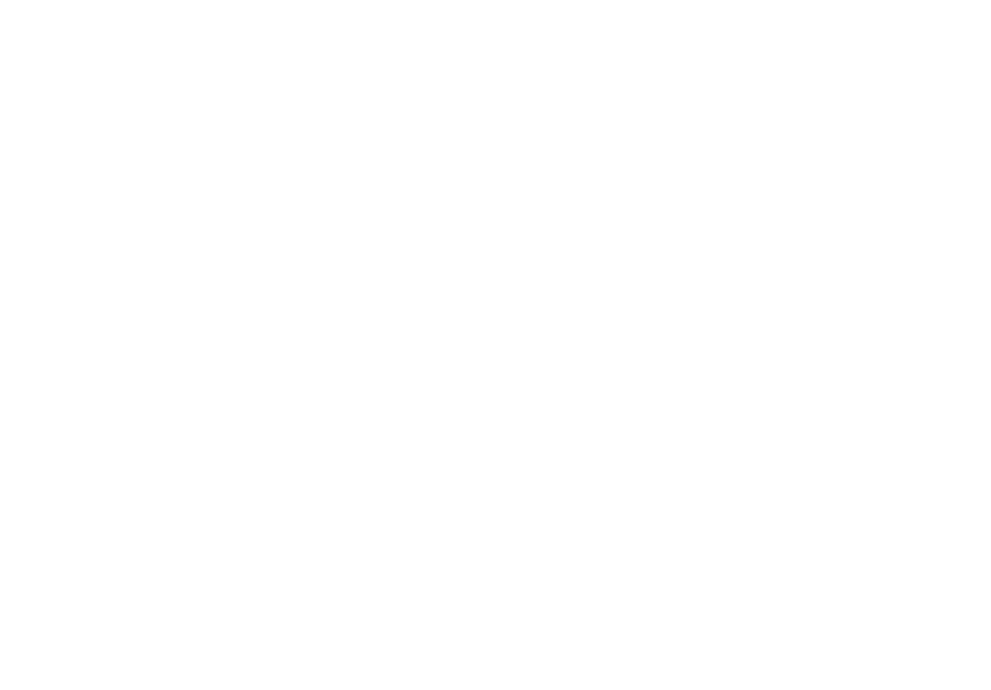
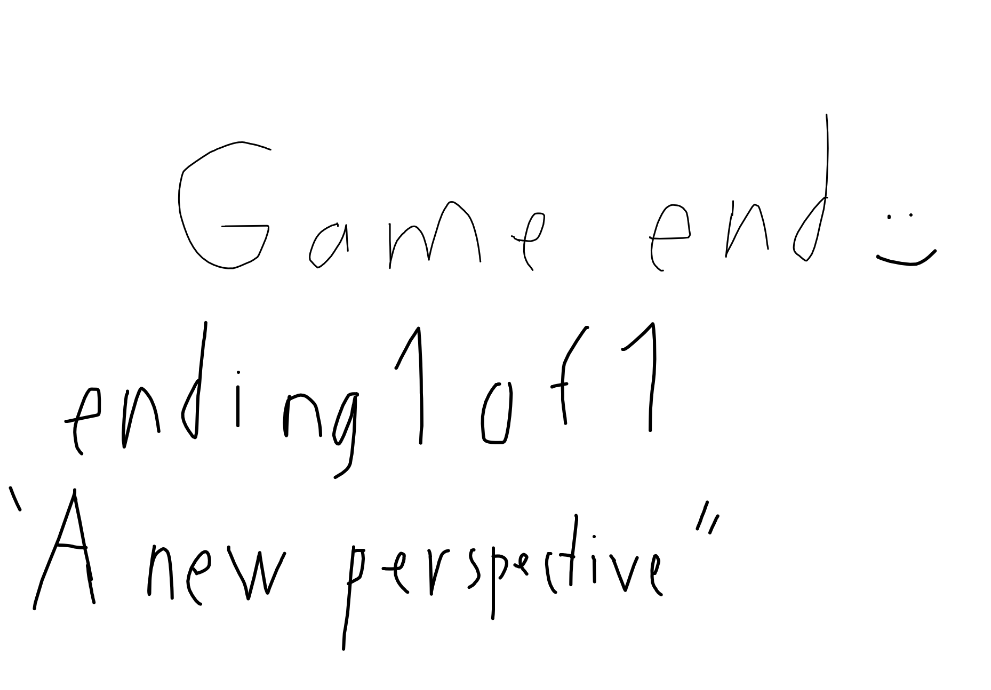
Before and after one commit to bopce/PerDevPeta, a plain HTML site: page Scene10.html in a window 1280 px wide. Shown: the whole page, without its empty margins (0-991 px from the left). Drawn offline with Linux system fonts and the light colour scheme; files that its build step writes are made by us from their sources; files whose address does not match are found by name.

Commit message:
Update Scene10.html

```diff
--- a/Scene10.html
+++ b/Scene10.html
@@ -12,7 +12,7 @@
     }
 
     .bg-image {
-      background-image: url('img/end.png'); /* Replace with your image path */
+      background-image: url('end.png'); /* Replace with your image path */
       background-size: cover;
       background-position: center;
       height: 100vh;
@@ -83,4 +83,5 @@
 
   <script src="js/bootstrap.bundle.min.js"></script>
 </body>
+
 </html>
```
